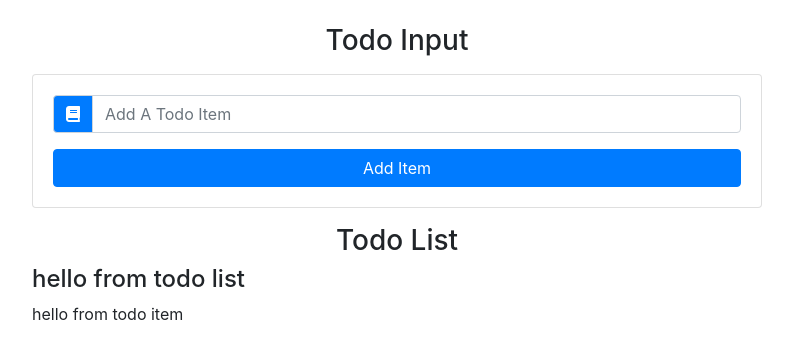
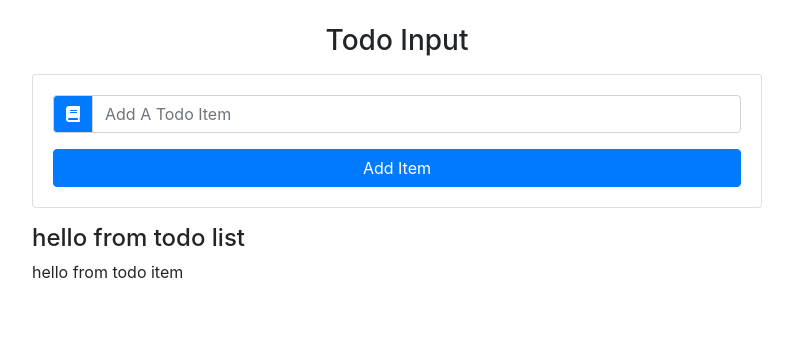
Before and after one commit to sadavoya/task-list-ols, a React (Create React App) app: page / in a window 1280 px wide. Shown: the top 358 px of the page, without its empty margins (243-1036 px from the left). Built offline with nearby package versions, Linux system fonts and the light colour scheme.

Commit message:
Remove Todo List title from App

```diff
--- a/src/App.js
+++ b/src/App.js
@@ -11,7 +11,6 @@ function App() {
         <div className="col-10 mx-auto col-md-8 mt-4">
           <h3 className="text-capitalize text-center">todo input</h3>
           <TodoInput />
-          <h3 className="text-capitalize text-center">todo list</h3>
           <TodoList />
         </div>
       </div>
```
